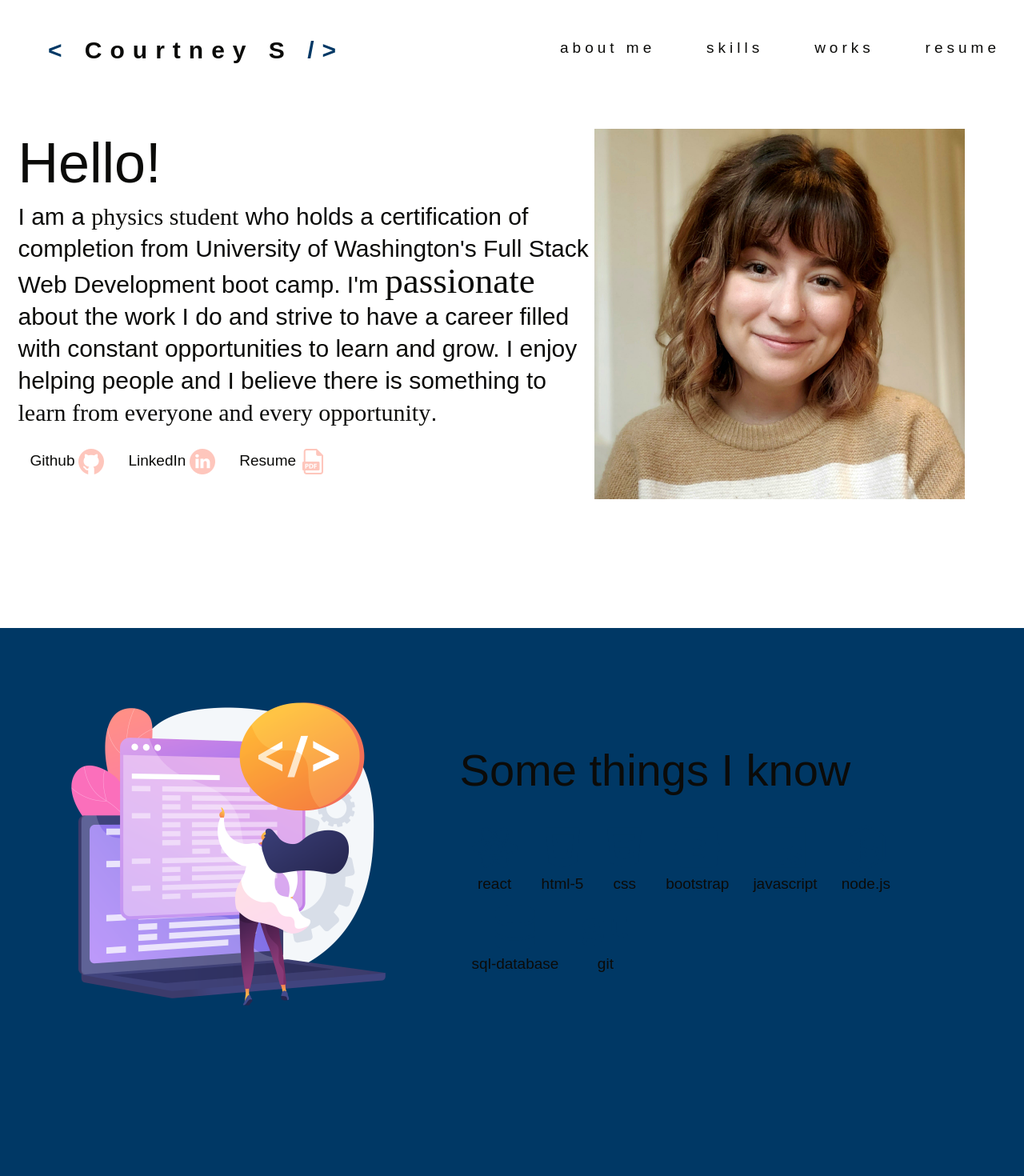
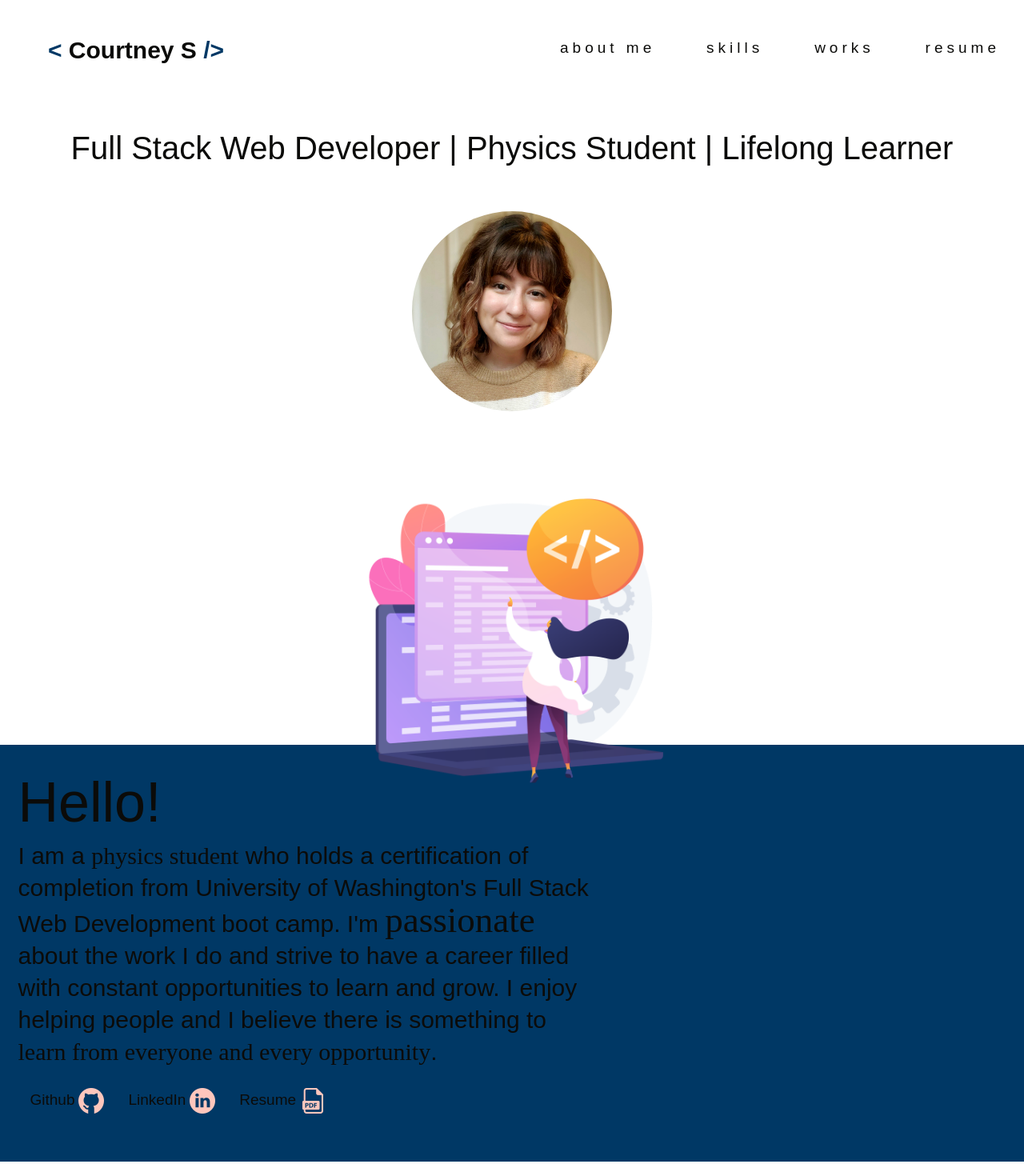
Before and after one commit to struelensc/react-portfolio, a React (Create React App) app: page / in a window 1280 px wide. Shown: the top 1470 px of the page at 80% size. Built offline with nearby package versions, Linux system fonts and the light colour scheme; a web font is replaced by a local one.

Commit message:
repositioned welcome message and photo

```diff
--- a/src/components/PortfolioContainer.js
+++ b/src/components/PortfolioContainer.js
@@ -1,4 +1,5 @@
 import NavTabs from "./NavTabs";
+import Greeting from "./sections/Greeting";
 import About from "./sections/About";
 import Skills from "./sections/Skills";
 import Portfolio from "./sections/Portfolio";
@@ -9,6 +10,7 @@ export default function PortfolioContainer() {
     <div>
       <NavTabs />
       <main>
+        <Greeting />
         <About />
         <Skills />
         <Portfolio />
--- a/src/components/sections/About.js
+++ b/src/components/sections/About.js
@@ -1,5 +1,4 @@
 import React from "react";
-import photo from "../../assets/photo.jpg";
 import "../../styles/about.css";
 import ContactList from "./page_components/ContactList";
 
@@ -29,10 +28,6 @@ export default function About() {
               <ContactList />
             </div>
           </div>
-
-          <div className="col-sm-5 profilePhotoContainer">
-            <img className="profilePhoto" alt="Photo of Courtney" src={photo} />
-          </div>
         </div>
       </div>
     </section>
--- /dev/null
+++ b/src/components/sections/Greeting.js
@@ -0,0 +1,23 @@
+import React from "react";
+import { Container } from "react-bootstrap";
+import photo from "../../assets/photo.jpg";
+import skillsPhoto from "../../assets/skills-theme-photo.png";
+import "../../styles/greeting.css";
+
+export default function About() {
+  return (
+    <section className="p-5 d-flex justify-content-center" id="greeting">
+      <Container className="d-flex flex-column align-items-center">
+        <div className="text-center">
+          <h1>Full Stack Web Developer | Physics Student | Lifelong Learner</h1>
+        </div>
+        <div className="profilePhotoContainer">
+          <img className="profilePhoto" alt="Photo of Courtney" src={photo} />
+        </div>
+        <div className="col-sm-5 vectorContainer">
+          <img src={skillsPhoto} alt="female programmer" />
+        </div>
+      </Container>
+    </section>
+  );
+}
--- a/src/components/sections/Skills.js
+++ b/src/components/sections/Skills.js
@@ -1,6 +1,5 @@
 import React from "react";
 import "../../styles/skills.css";
-import skillsPhoto from "../../assets/skills-theme-photo.png";
 import { FontAwesomeIcon } from "@fortawesome/react-fontawesome";
 
 export default function Skills() {
@@ -47,10 +46,6 @@ export default function Skills() {
             </ul>
           </div>
         </div>
-
-        <div className="col-sm-5 vectorContainer">
-          <img src={skillsPhoto} alt="female programmer" />
-        </div>
       </div>
     </section>
   );
--- a/src/components/sections/form_assets/helpers.js
+++ /dev/null
@@ -1,5 +0,0 @@
-export function validateEmail(email) {
-  const re =
-    /^(([^<>()[\]\\.,;:\s@"]+(\.[^<>()[\]\\.,;:\s@"]+)*)|(".+"))@((\[[0-9]{1,3}\.[0-9]{1,3}\.[0-9]{1,3}\.[0-9]{1,3}\])|(([a-zA-Z\-0-9]+\.)+[a-zA-Z]{2,}))$/;
-  return re.test(String(email).toLowerCase());
-}
--- a/src/index.css
+++ b/src/index.css
@@ -56,9 +56,8 @@ section {
 }
 
 h1 {
-  letter-spacing: 1rem;
   color: var(--dark);
-  font-size: 70px;
+  font-size: 4rem;
 }
 
 h2 {
--- a/src/styles/about.css
+++ b/src/styles/about.css
@@ -1,10 +1,5 @@
 #about {
-  min-height: calc(100vh - 146px);
-}
-
-.aboutContainer .horizontalLine {
-  height: 1px;
-  background-color: #211f23;
+  background-color: var(--mainAccent);
 }
 
 #aboutContent h2 {
@@ -16,15 +11,18 @@
   line-height: 40px;
 }
 
-.profilePhoto {
-  max-width: 90%;
-  height: auto;
-}
-
-.profilePhotoContainer {
-  max-height: 100%;
-}
-
 .contactList img {
   padding-left: 0.5rem;
 }
+
+@media (max-width: 1024px) {
+  #about {
+    padding: 9rem 4.5rem;
+  }
+}
+
+@media (max-width: 768px) {
+  #about {
+    padding: 3rem 3rem;
+  }
+}
--- /dev/null
+++ b/src/styles/greeting.css
@@ -0,0 +1,26 @@
+#greeting {
+  max-height: 100vh;
+}
+
+.profilePhotoContainer {
+  max-width: 250px;
+  text-align: center;
+  margin: 5rem 0;
+}
+
+.profilePhoto {
+  width: 100%;
+  max-width: 100%;
+  height: auto;
+  border-radius: 50%;
+}
+
+.vectorContainer img {
+  max-width: 100%;
+  height: auto;
+  border-radius: 2em;
+}
+
+.vectorContainer {
+  max-height: 100%;
+}
--- a/src/styles/skills.css
+++ b/src/styles/skills.css
@@ -1,7 +1,5 @@
 #skills {
-  scroll-snap-align: start;
-  min-height: 100vh;
-  background-color: var(--mainAccent);
+  /* background-color: var(--mainAccent); */
 }
 
 #skills h2 {
@@ -21,13 +19,3 @@
   color: var(--secondaryAccent);
   transition: color 0.5s;
 }
-
-.vectorContainer img {
-  max-width: 100%;
-  height: auto;
-  border-radius: 2em;
-}
-
-.vectorContainer {
-  max-height: 100%;
-}
```
